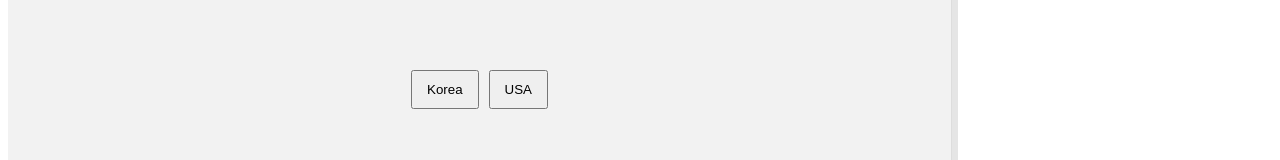
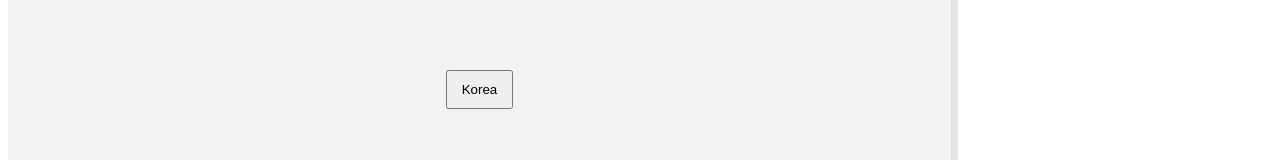
Before and after one commit to jueonasap/Newsmap, a React (Vite) app: page / in a window 1280 px wide. Shown: the part 347-507 px from the top of the page. Built offline with nearby package versions, Linux system fonts and the light colour scheme.

Commit message:
Refactor App component and add press analysis

```diff
--- a/src/App.jsx
+++ b/src/App.jsx
@@ -20,16 +20,22 @@
       truth: 45,
     },
   ],
-  USA: [
-    {
-      id: 3,
-      title: "US tech stocks surge amid AI boom",
-      summary:
-        "AI-related companies lead the stock market rally, raising concerns about a potential bubble.",
-      press: "New York Herald",
-      truth: 63,
-    },
-  ],
+};
+
+/* 신문사 분석 데이터 (가짜) */
+const PRESS_DATA = {
+  "Korea Daily": {
+    truth: 78,
+    bias: "중도",
+    description:
+      "최근 수년간의 기사와 외부 팩트체크 데이터를 종합해 산출되었습니다.",
+  },
+  "Seoul Times": {
+    truth: 52,
+    bias: "진보",
+    description:
+      "정치·사회 이슈에서 특정 관점이 자주 나타납니다.",
+  },
 };
 
 function App() {
@@ -38,6 +44,7 @@
   const [selectedRegion, setSelectedRegion] = useState(null);
   const [selectedArticle, setSelectedArticle] = useState(null);
   const [showFact, setShowFact] = useState(false);
+  const [selectedPress, setSelectedPress] = useState(null);
 
   const isResizing = useRef(false);
 
@@ -50,9 +57,7 @@
   const resize = (e) => {
     if (!isResizing.current) return;
     const newWidth = window.innerWidth - e.clientX;
-    if (newWidth >= 260 && newWidth <= 600) {
-      setSidebarWidth(newWidth);
-    }
+    if (newWidth >= 260 && newWidth <= 600) setSidebarWidth(newWidth);
   };
 
   const stopResize = () => {
@@ -64,6 +69,7 @@
   const handleRegionClick = (region) => {
     setSelectedRegion(region);
     setSelectedArticle(null);
+    setSelectedPress(null);
     setShowFact(false);
     setSidebarOpen(true);
   };
@@ -77,15 +83,12 @@
       <div style={styles.main}>
         {/* Map */}
         <div style={styles.map}>
-          {Object.keys(NEWS_DATA).map((region) => (
-            <button
-              key={region}
-              style={styles.regionBtn}
-              onClick={() => handleRegionClick(region)}
-            >
-              {region}
-            </button>
-          ))}
+          <button
+            style={styles.regionBtn}
+            onClick={() => handleRegionClick("Korea")}
+          >
+            Korea
+          </button>
         </div>
 
         {/* Sidebar */}
@@ -106,6 +109,7 @@
                     onClick={() => {
                       setSelectedArticle(news);
                       setShowFact(false);
+                      setSelectedPress(null);
                     }}
                   >
                     {news.title}
@@ -119,7 +123,15 @@
         {selectedArticle && (
           <div style={styles.article}>
             <h2>{selectedArticle.title}</h2>
-            <p style={{ color: "#666" }}>📰 {selectedArticle.press}</p>
+
+            {/* 신문사 클릭 */}
+            <p
+              style={styles.pressLink}
+              onClick={() => setSelectedPress(selectedArticle.press)}
+            >
+              📰 {selectedArticle.press}
+            </p>
+
             <p>{selectedArticle.summary}</p>
 
             <button
@@ -133,11 +145,25 @@
               <div style={styles.factBox}>
                 <SemiGauge value={selectedArticle.truth} />
                 <p style={{ marginTop: 8 }}>
-                  이 수치는 <b>다른 기사·아티클을 교차 분석</b>해
-                  산출되었습니다.
+                  다른 기사·아티클을 교차 분석해 산출된 수치입니다.
                 </p>
               </div>
             )}
+          </div>
+        )}
+
+        {/* Press Analysis */}
+        {selectedPress && (
+          <div style={styles.pressPanel}>
+            <h3>{selectedPress} 분석</h3>
+            <SemiGauge value={PRESS_DATA[selectedPress].truth} />
+            <p>
+              <b>성향:</b> {PRESS_DATA[selectedPress].bias}
+            </p>
+            <p style={{ fontSize: 14, color: "#555" }}>
+              {PRESS_DATA[selectedPress].description}
+            </p>
+            <button onClick={() => setSelectedPress(null)}>닫기</button>
           </div>
         )}
       </div>
@@ -148,7 +174,7 @@
 /* 반원 게이지 */
 function SemiGauge({ value }) {
   return (
-    <div style={styles.gaugeWrap}>
+    <div style={{ textAlign: "center" }}>
       <div style={styles.gaugeBg}>
         <div
           style={{
@@ -157,11 +183,9 @@
           }}
         />
       </div>
-      <div style={styles.gaugeText}>
-        <b>{value}%</b> 진실
-        <br />
-        <span style={{ color: "#c00" }}>{100 - value}% 거짓</span>
-      </div>
+      <p>
+        <b>{value}%</b> 진실 / {100 - value}% 거짓
+      </p>
     </div>
   );
 }
@@ -181,7 +205,6 @@
     flex: 1,
     background: "#f2f2f2",
     display: "flex",
-    gap: 10,
     justifyContent: "center",
     alignItems: "center",
   },
@@ -214,44 +237,48 @@
     cursor: "pointer",
   },
   article: {
-    width: 380,
+    width: 360,
     padding: 16,
     borderLeft: "1px solid #ddd",
     background: "#fafafa",
   },
-  factBtn: {
-    marginTop: 12,
-    padding: 10,
-    width: "100%",
+  pressLink: {
+    color: "#0066cc",
     cursor: "pointer",
+    textDecoration: "underline",
   },
+  factBtn: { marginTop: 12, padding: 10, width: "100%" },
   factBox: {
     marginTop: 16,
     padding: 12,
     border: "1px solid #ddd",
     borderRadius: 8,
   },
-  gaugeWrap: { textAlign: "center" },
+  pressPanel: {
+    width: 300,
+    padding: 16,
+    borderLeft: "1px solid #ddd",
+    background: "#fff",
+  },
   gaugeBg: {
-    width: 180,
-    height: 90,
+    width: 160,
+    height: 80,
     overflow: "hidden",
     margin: "0 auto",
     background: "#eee",
-    borderTopLeftRadius: 180,
-    borderTopRightRadius: 180,
+    borderTopLeftRadius: 160,
+    borderTopRightRadius: 160,
     position: "relative",
   },
   gaugeFill: {
-    width: 180,
-    height: 180,
+    width: 160,
+    height: 160,
     background: "#4caf50",
     position: "absolute",
     bottom: 0,
     left: 0,
     transformOrigin: "center bottom",
   },
-  gaugeText: { marginTop: 8 },
 };
 
 export default App;
```
